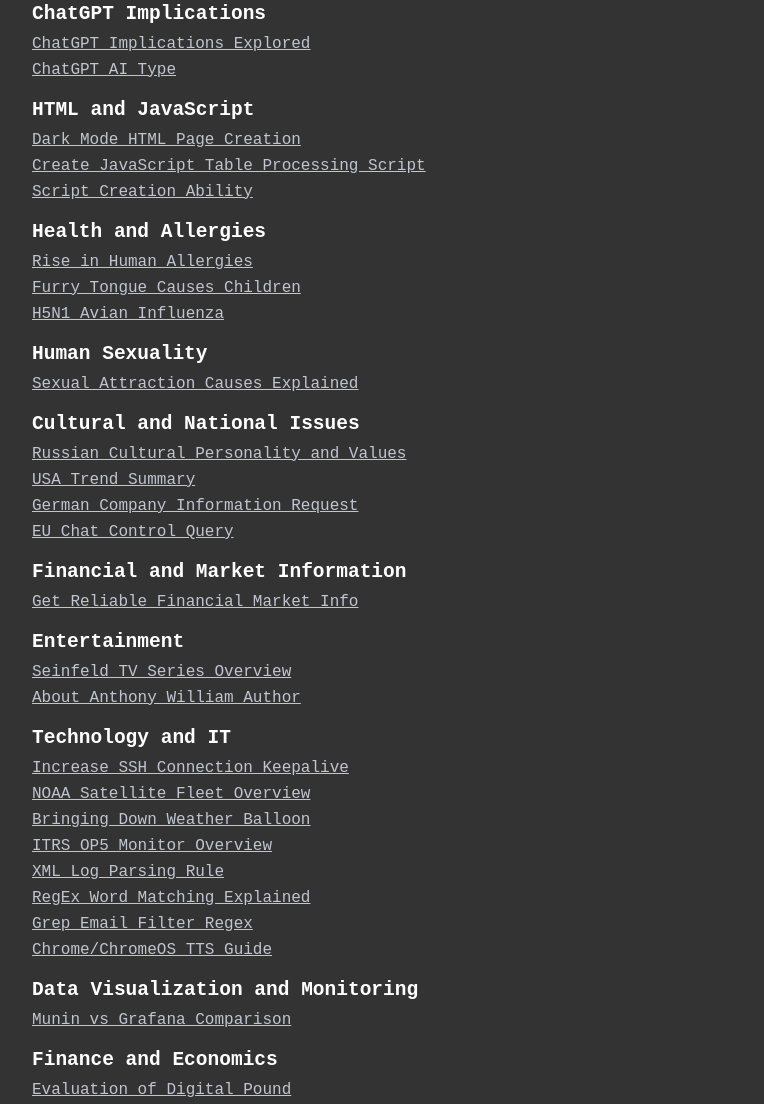
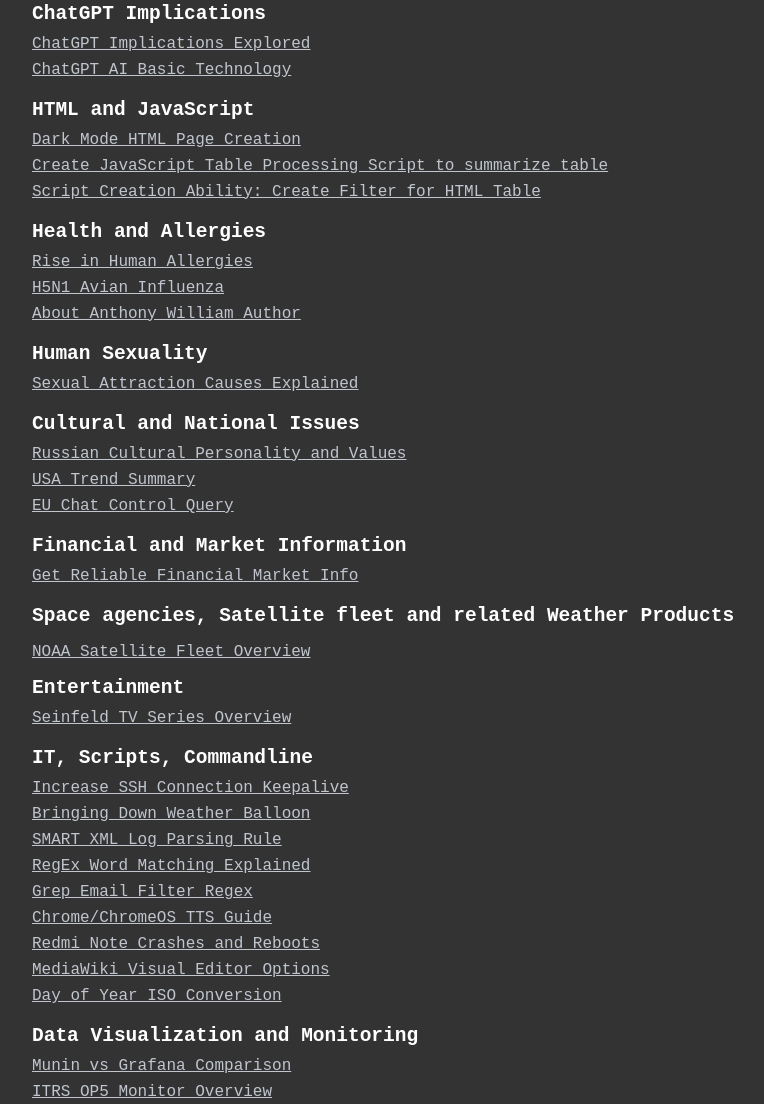
Before and after one commit to gt00x/gt00x.github.io, a plain HTML site: page index.html in a window 1280 px wide. Shown: the part 90-1194 px from the top of the page, without its empty margins (208-972 px from the left). Drawn offline with Linux system fonts and the light colour scheme.

Commit message:
Update index.html
Text modifications

```diff
--- a/index.html
+++ b/index.html
@@ -48,21 +48,21 @@
     <div class="group">
       <h2>ChatGPT Implications</h2>
       <a href="#" class="title">ChatGPT Implications Explored</a>
-      <a href="#" class="title">ChatGPT AI Type</a>
+      <a href="#" class="title">ChatGPT AI Basic Technology</a>
     </div>
 
     <div class="group">
       <h2>HTML and JavaScript</h2>
       <a href="#" class="title">Dark Mode HTML Page Creation</a>
-      <a href="#" class="title">Create JavaScript Table Processing Script</a>
-      <a href="#" class="title">Script Creation Ability</a>
+      <a href="#" class="title">Create JavaScript Table Processing Script to summarize table</a>
+      <a href="#" class="title">Script Creation Ability: Create Filter for HTML Table</a>
     </div>
 
     <div class="group">
       <h2>Health and Allergies</h2>
       <a href="#" class="title">Rise in Human Allergies</a>
-      <a href="#" class="title">Furry Tongue Causes Children</a>
       <a href="#" class="title">H5N1 Avian Influenza</a>
+      <a href="#" class="title">About Anthony William Author</a>
     </div>
 
     <div class="group">
@@ -74,7 +74,6 @@
       <h2>Cultural and National Issues</h2>
       <a href="#" class="title">Russian Cultural Personality and Values</a>
       <a href="#" class="title">USA Trend Summary</a>
-      <a href="#" class="title">German Company Information Request</a>
       <a href="#" class="title">EU Chat Control Query</a>
     </div>
 
@@ -83,31 +82,34 @@
       <a href="#" class="title">Get Reliable Financial Market Info</a>
     </div>
 
+    <div class="Space">
+      <h2>Space agencies, Satellite fleet and related Weather Products</h2>
+            <a href="#" class="title">NOAA Satellite Fleet Overview</a>
+    </div>
+
     <div class="group">
       <h2>Entertainment</h2>
       <a href="#" class="title">Seinfeld TV Series Overview</a>
-      <a href="#"
-
-
-
-<a href="#" class="title">About Anthony William Author</a>
     </div>
 
     <div class="group">
-      <h2>Technology and IT</h2>
+      <h2>IT, Scripts, Commandline</h2>
       <a href="#" class="title">Increase SSH Connection Keepalive</a>
-      <a href="#" class="title">NOAA Satellite Fleet Overview</a>
       <a href="#" class="title">Bringing Down Weather Balloon</a>
-      <a href="#" class="title">ITRS OP5 Monitor Overview</a>
-      <a href="#" class="title">XML Log Parsing Rule</a>
+      <a href="#" class="title">SMART XML Log Parsing Rule</a>
       <a href="#" class="title">RegEx Word Matching Explained</a>
       <a href="#" class="title">Grep Email Filter Regex</a>
       <a href="#" class="title">Chrome/ChromeOS TTS Guide</a>
+      <a href="#" class="title">Redmi Note Crashes and Reboots</a>
+      <a href="#" class="title">MediaWiki Visual Editor Options</a>
+      <a href="#" class="title">Day of Year ISO Conversion</a>
     </div>
 
     <div class="group">
       <h2>Data Visualization and Monitoring</h2>
       <a href="#" class="title">Munin vs Grafana Comparison</a>
+      <a href="#" class="title">ITRS OP5 Monitor Overview</a>
+
     </div>
 
     <div class="group">
```
